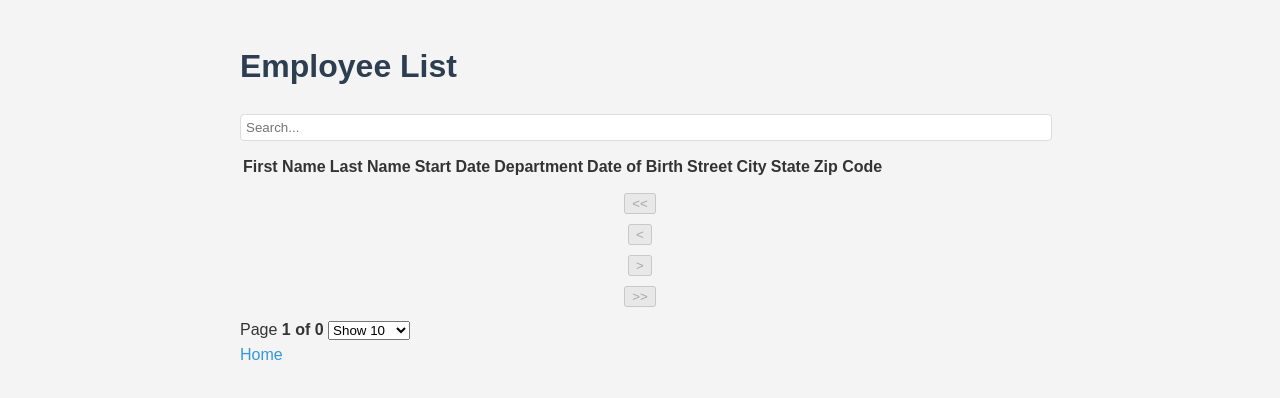
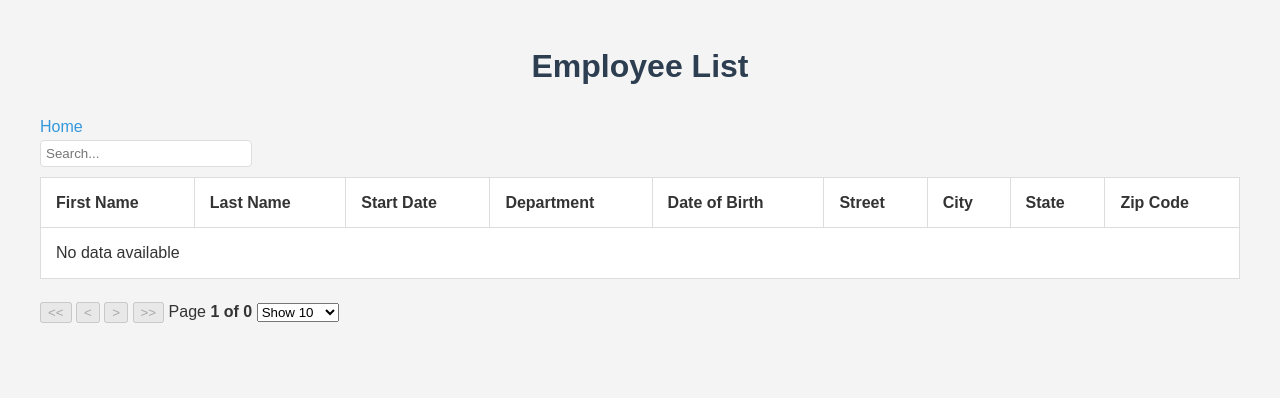
Before and after one commit to fgael/GaelFoini_14_05072024, a React (Vite) app: page /employee-list in a window 1280 px wide. Shown: the top 398 px of the page. Built offline with nearby package versions, Linux system fonts and the light colour scheme.

Commit message:
add styles, fix key in data tables

```diff
--- a/package.json
+++ b/package.json
@@ -10,7 +10,7 @@
     "preview": "vite preview"
   },
   "dependencies": {
-    "@fgael/react-select": "^1.1.1",
+    "@fgael/react-select": "^1.1.3",
     "@reduxjs/toolkit": "^2.2.6",
     "react": "^18.3.1",
     "react-date-picker": "^11.0.0",
--- a/src/App.css
+++ b/src/App.css
@@ -1,21 +1,156 @@
-.title {
+body {
+  font-family: Arial, sans-serif;
+  line-height: 1.6;
+  color: #333;
+  max-width: 1200px;
+  margin: 0 auto;
+  padding: 20px;
+  background-color: #f4f4f4;
+}
+
+h1 {
   text-align: center;
 }
 
-.container {
-  width: 80%;
-  margin: 0 auto;
+h1,
+h2 {
+  color: #2c3e50;
 }
 
-fieldset.address {
-  margin-top: 10px;
+a {
+  color: #3498db;
+  text-decoration: none;
 }
 
-button {
-  display: block;
-  margin: 10px auto;
+a:hover {
+  text-decoration: underline;
 }
 
-.modal {
-  display: none;
+form {
+  background-color: #fff;
+  padding: 20px;
+  border-radius: 8px;
+  box-shadow: 0 0 10px rgba(0, 0, 0, 0.1);
 }
+
+form div {
+  padding: 0.5rem, 0;
+}
+
+label {
+  display: block;
+  margin-bottom: 5px;
+  font-weight: bold;
+}
+
+input[type="text"] {
+  width: 100%;
+  padding: 8px;
+  border: 1px solid #ddd;
+  border-radius: 4px;
+}
+
+/* Styles for the Select component */
+.select-container {
+  width: 100%;
+}
+
+/* Modal styles */
+.ReactModal__Overlay {
+  background-color: rgba(0, 0, 0, 0.75) !important;
+}
+
+.ReactModal__Content {
+  top: 50% !important;
+  left: 50% !important;
+  right: auto !important;
+  bottom: auto !important;
+  transform: translate(-50%, -50%) !important;
+  border-radius: 8px !important;
+  padding: 20px !important;
+  max-width: 400px !important;
+  width: 90% !important;
+}
+
+/* Date picker styles */
+
+.react-date-picker {
+  width: 12rem;
+}
+
+.react-date-picker__inputGroup {
+  margin-left: 0.5rem;
+}
+
+.react-date-picker__inputGroup__day {
+  padding: 0 0.2rem;
+}
+
+.react-date-picker__inputGroup__month {
+  padding: 0 0.2rem;
+}
+
+.react-date-picker__inputGroup__year {
+  padding: 0 0.2rem;
+}
+
+.react-date-picker__wrapper {
+  height: 2.5rem;
+}
+
+.react-date-picker__button {
+  padding: 0 0.3rem;
+}
+
+.react-select_list {
+  padding: 0.8rem 0;
+}
+
+/* Table styles*/
+
+.data-table {
+  width: 100%;
+  border-collapse: collapse;
+  margin-bottom: 20px;
+}
+
+.data-table th,
+.data-table td {
+  padding: 12px 15px;
+  border: 1px solid #ddd;
+  text-align: left;
+  background-color: white;
+}
+
+.data-table thead {
+  background-color: #f4f4f4;
+  color: #333;
+}
+
+.data-table tbody tr:nth-child(even) {
+  background-color: #f9f9f9;
+}
+
+.data-table tbody tr:hover {
+  background-color: #f1f1f1;
+}
+
+.data-table-pagination button {
+  margin: 5px;
+  padding: 5px 10px;
+  border: none;
+  background-color: #007bff;
+  color: white;
+  cursor: pointer;
+  border-radius: 3px;
+}
+
+.data-table-pagination button:disabled {
+  background-color: #ccc;
+  cursor: not-allowed;
+}
+
+.data-table-pagination select {
+  margin-left: 10px;
+  padding: 5px;
+}
--- a/src/components/DataTableComponent.jsx
+++ b/src/components/DataTableComponent.jsx
@@ -53,33 +53,50 @@ const DataTableComponent = ({ columns, data }) => {
         placeholder="Search..."
         value={searchTerm}
         onChange={(e) => setSearchTerm(e.target.value)}
-        style={{ marginBottom: "10px", padding: "5px" }}
+        style={{ marginBottom: "10px", padding: "5px", width: "200px" }}
       />
-      <table {...getTableProps()}>
+      <table {...getTableProps()} className="data-table">
         <thead>
-          {headerGroups.map((headerGroup, headerGroupIndex) => (
-            <tr key={headerGroupIndex} {...headerGroup.getHeaderGroupProps()}>
-              {headerGroup.headers.map((column, columnIndex) => (
-                <th key={columnIndex} {...column.getHeaderProps()}>
-                  {column.render("Header")}
-                </th>
-              ))}
-            </tr>
-          ))}
-        </thead>
-        <tbody {...getTableBodyProps()}>
-          {page.map((row, rowIndex) => {
-            prepareRow(row);
+          {headerGroups.map((headerGroup) => {
+            const headerGroupProps = headerGroup.getHeaderGroupProps();
             return (
-              <tr key={rowIndex} {...row.getRowProps()}>
-                {row.cells.map((cell, cellIndex) => (
-                  <td key={cellIndex} {...cell.getCellProps()}>
-                    {cell.render("Cell")}
-                  </td>
-                ))}
+              <tr key={headerGroupProps.key} {...headerGroupProps}>
+                {headerGroup.headers.map((column) => {
+                  const columnProps = column.getHeaderProps();
+                  return (
+                    <th key={columnProps.key} {...columnProps}>
+                      {column.render("Header")}
+                    </th>
+                  );
+                })}
               </tr>
             );
           })}
+        </thead>
+
+        <tbody {...getTableBodyProps()}>
+          {page.length > 0 ? (
+            page.map((row) => {
+              prepareRow(row);
+              const rowProps = row.getRowProps();
+              return (
+                <tr key={rowProps.key} {...rowProps}>
+                  {row.cells.map((cell) => {
+                    const { key, ...restCellProps } = cell.getCellProps();
+                    return (
+                      <td key={key} {...restCellProps}>
+                        {cell.render("Cell")}
+                      </td>
+                    );
+                  })}
+                </tr>
+              );
+            })
+          ) : (
+            <tr>
+              <td colSpan={columns.length}>No data available</td>
+            </tr>
+          )}
         </tbody>
       </table>
 
--- a/src/pages/CreateEmployee.jsx
+++ b/src/pages/CreateEmployee.jsx
@@ -1,14 +1,12 @@
 import { useState } from "react";
 import { Link } from "react-router-dom";
 import { useDispatch } from "react-redux";
+import Select from "@fgael/react-select";
 import DatePickerComponent from "../components/DatePickerComponent";
-// import DropdownComponent from "../components/DropdownComponent";
 import ModalComponent from "../components/ModalComponent";
 import { departments } from "../data/departments";
 import { states } from "../data/states";
 import { addEmployee } from "../store";
-import Select from "@fgael/react-select";
-import "./createEmployee.css";
 
 const CreateEmployee = () => {
   const [firstName, setFirstName] = useState("");
@@ -21,8 +19,12 @@ const CreateEmployee = () => {
   const [isModalOpen, setIsModalOpen] = useState(false);
   const dispatch = useDispatch();
 
-  const [selectedState, setSelectedState] = useState("");
-  const [selectedDepartment, setSelectedDepartment] = useState("");
+  const [selectedState, setSelectedState] = useState(
+    states[0]?.abbreviation || ""
+  );
+  const [selectedDepartment, setSelectedDepartment] = useState(
+    departments[0] || ""
+  );
 
   const handleDepartmentsChange = (value) => {
     setSelectedDepartment(value);
@@ -40,8 +42,8 @@ const CreateEmployee = () => {
     const newEmployee = {
       firstName,
       lastName,
-      dateOfBirth: dateOfBirth.toISOString().split("T")[0],
-      startDate: startDate.toISOString().split("T")[0],
+      dateOfBirth: dateOfBirth.toISOString(),
+      startDate: startDate.toISOString(),
       street,
       city,
       state: selectedState,
--- a/src/pages/EmployeeList.jsx
+++ b/src/pages/EmployeeList.jsx
@@ -24,8 +24,8 @@ const EmployeeList = () => {
   return (
     <div>
       <h1>Employee List</h1>
+      <Link to="/">Home</Link>
       <DataTableComponent columns={columns} data={data} />
-      <Link to="/">Home</Link>
     </div>
   );
 };
--- a/src/pages/createEmployee.css
+++ /dev/null
@@ -1,101 +0,0 @@
-body {
-  font-family: Arial, sans-serif;
-  line-height: 1.6;
-  color: #333;
-  max-width: 800px;
-  margin: 0 auto;
-  padding: 20px;
-  background-color: #f4f4f4;
-}
-
-h1,
-h2 {
-  color: #2c3e50;
-}
-
-a {
-  color: #3498db;
-  text-decoration: none;
-}
-
-a:hover {
-  text-decoration: underline;
-}
-
-form {
-  background-color: #fff;
-  padding: 20px;
-  border-radius: 8px;
-  box-shadow: 0 0 10px rgba(0, 0, 0, 0.1);
-}
-
-form div {
-  padding: 0.5rem, 0;
-}
-
-label {
-  display: block;
-  margin-bottom: 5px;
-  font-weight: bold;
-}
-
-input[type="text"] {
-  width: 100%;
-  padding: 8px;
-  border: 1px solid #ddd;
-  border-radius: 4px;
-}
-
-/* Styles for the Select component */
-.select-container {
-  width: 100%;
-}
-
-/* Modal styles */
-.ReactModal__Overlay {
-  background-color: rgba(0, 0, 0, 0.75) !important;
-}
-
-.ReactModal__Content {
-  top: 50% !important;
-  left: 50% !important;
-  right: auto !important;
-  bottom: auto !important;
-  transform: translate(-50%, -50%) !important;
-  border-radius: 8px !important;
-  padding: 20px !important;
-  max-width: 400px !important;
-  width: 90% !important;
-}
-
-.react-date-picker {
-  width: 12rem;
-}
-
-.react-date-picker__inputGroup {
-  margin-left: 0.5rem;
-}
-
-.react-date-picker__inputGroup__day {
-  padding: 0 0.2rem;
-}
-
-.react-date-picker__inputGroup__month {
-  padding: 0 0.2rem;
-}
-
-.react-date-picker__inputGroup__year {
-  padding: 0 0.2rem;
-}
-
-.react-date-picker__wrapper {
-  height: 2.5rem;
-}
-
-.react-date-picker__button {
-  padding: 0 0.3rem;
-}
-
-.react-select_list {
-  padding: 0.8rem 0;
-}
```
Also changed, not shown: 1 other file (tests, documents, lock files or other folders).
